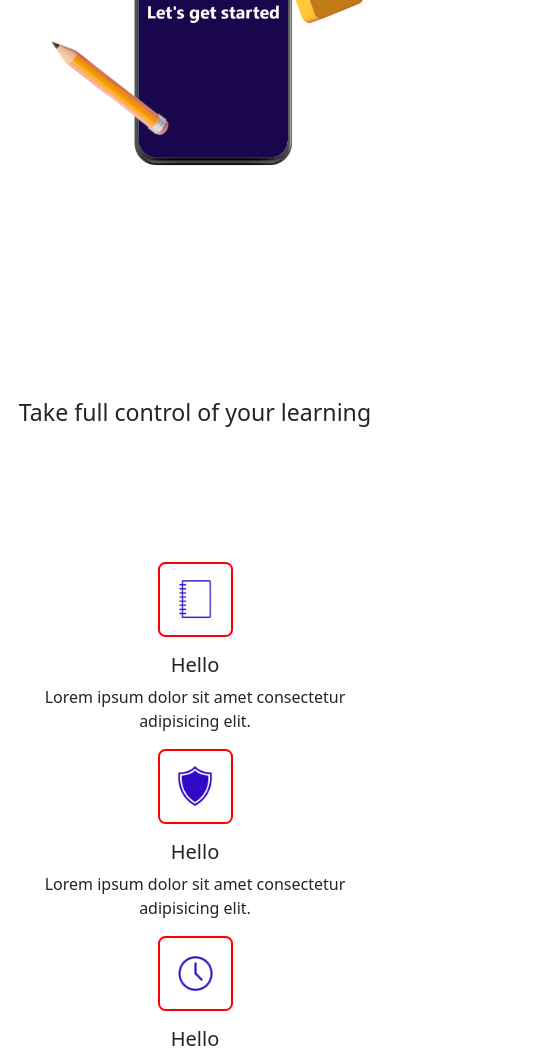
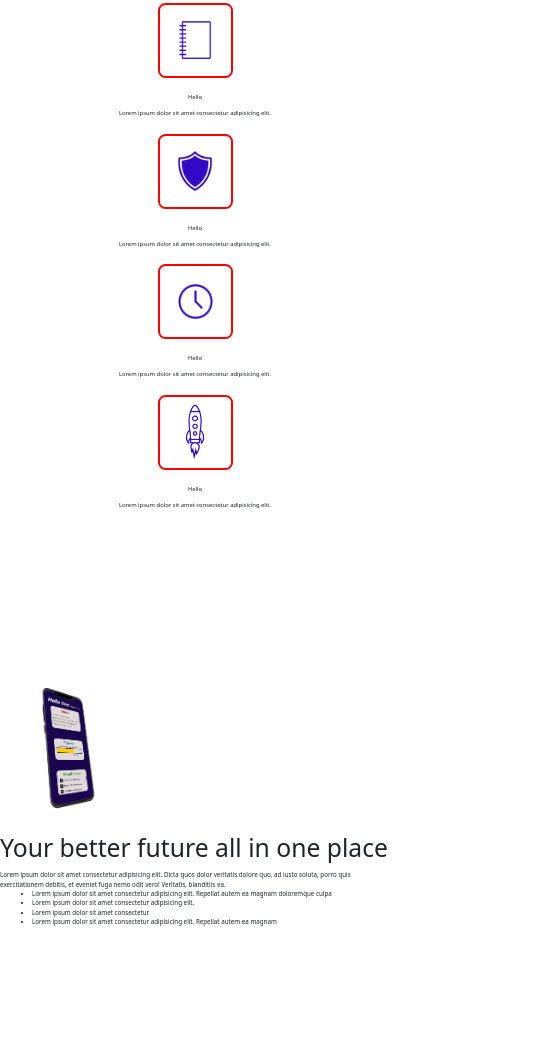
Before and after one commit to natemartinez/first_landing_page---LaunchPad, a plain HTML site: page index.html in a window 390 px wide. Shown: the part 638-1692 px from the top of the page, 550 px wide, since content can reach past the window. After the commit the page ends 1580 px from the top, so only its background shows below. Drawn offline with nearby package versions, Linux system fonts and the light colour scheme; files whose address does not match are found by name.

Commit message:
new update

```diff
--- a/index.html
+++ b/index.html
@@ -56,7 +56,7 @@
              <button>Start Free Trial</button>
             </div>
 
-            <div class="col">
+            <div class="col" id="phone-container">
                <img id="phone" src="images/default phone.png" alt="phone">
 
             </div>
@@ -70,41 +70,60 @@
 
        <!--The div below will be a 3 block design explaining benefits of app-->
     <div class="text-center" id="perk-text">
-      <h3>Take full control of your learning</h3>
+      <h2>Take full control of your learning</h2>
     </div>
 
     <div class="container" id="perk-container">
       <div class="row mr-5">
             <div class="col-md-3">
               <div class="block" id="notebook-block"><img src="images/notebook.png" alt="notebook" id="notebook"></div>
-              <h5 class="text-center pt-3">Hello</h5>
-              <p class="text-center">Lorem ipsum dolor sit amet consectetur adipisicing elit.</p>
+              <h5 class="text-center pt-3" style="font-size:1.5vw;">Hello</h5>
+              <p class="text-center" style="font-size:1.5vw;">Lorem ipsum dolor sit amet consectetur adipisicing elit.</p>
             </div>
             <div class="col-md-3">
               <div class="block" id="shield-block"><img src="images/shield.png" alt="shield" id="shield"></div>
-              <h5 class="text-center pt-3">Hello</h5>
-              <p class="text-center">Lorem ipsum dolor sit amet consectetur adipisicing elit.</p>
+              <h5 class="text-center pt-3" style="font-size:1.5vw;">Hello</h5>
+              <p class="text-center" style="font-size:1.5vw;">Lorem ipsum dolor sit amet consectetur adipisicing elit.</p>
             </div>
             <div class="col-md-3">
               <div class="block" id="clock-block"><img id="clock" src="images/clock.png" alt="clock" id="clock"></div>
-              <h5 class="text-center pt-3">Hello</h5>
-              <p class="text-center">Lorem ipsum dolor sit amet consectetur adipisicing elit.</p>
+              <h5 class="text-center pt-3" style="font-size:1.5vw;">Hello</h5>
+              <p class="text-center" style="font-size:1.5vw;">Lorem ipsum dolor sit amet consectetur adipisicing elit.</p>
             </div>
             <div class="col-md-3">
               <div class="block" id="rocket-block"><img src="images/rocket.png" alt="rocket" id="rocket"></div>
-              <h5 class="text-center pt-3">Hello</h5>
-              <p class="text-center">Lorem ipsum dolor sit amet consectetur adipisicing elit.</p>
+              <h5 class="text-center pt-3" style="font-size:1.5vw;">Hello</h5>
+              <p class="text-center" style="font-size:1.5vw;">Lorem ipsum dolor sit amet consectetur adipisicing elit.</p>
             </div>
       </div>
     </div>
 
-    <div class="third-container">
-     <img id="phoneWithApp"src="images/final_mockup.png" alt="app">
+    <div class="container" id="feature-container">
+      <div class="row">
+         <div class="col-md-6">
+            <img id="phoneWithApp"src="images/final_mockup.png" alt="app">
+         </div>
 
+         <div class="col-md-6" id="feature-text">
+            <h2>Your better future all in one place</h2>
+            <span>Lorem ipsum dolor sit amet consectetur adipisicing elit. Dicta quos dolor veritatis dolore quo, ad iusto soluta, porro quis exercitationem debitis, et eveniet fuga nemo odit vero! Veritatis, blanditiis ea.</span>
+            <ul>
+              <li>Lorem ipsum dolor sit amet consectetur adipisicing elit. Repellat autem ea magnam doloremque culpa</li>
+              <li>Lorem ipsum dolor sit amet consectetur adipisicing elit.</li>
+              <li>Lorem ipsum dolor sit amet consectetur</li>
+              <li>Lorem ipsum dolor sit amet consectetur adipisicing elit. Repellat autem ea magnam</li>
+            </ul>
+
+          </div>
+
+      </div>
 
     </div>
 
-
+    <div class="review-container">
+       <div class="row"></div>
+       <div class="row"></div>
+    </div>
 
 
 <script src="script.js"></script>
--- a/styles/main.css
+++ b/styles/main.css
@@ -1,4 +1,9 @@
 
+
+.col{
+    padding-left: 100px;
+    margin-right: 50px;
+}
 
 #navbarNav{
     margin-right: 150px;
@@ -14,21 +19,36 @@
 }
 
 #homepage-wrapper{
-    margin-top:100px;
+    margin: 80px 50px 0px 150px;
+}
+
+#intro-text-wrapper{
+    font-size: 1.6vw;
+}
+
+#phone-container{
+    padding: 25px 0px 0px 0px;
+}
+#phone{
+    width: 30vw;
 }
 
 
-#phone{
-    width: 400px;
 
+#padlock{
+    width: 200px;
+    height: 150px;
+    margin-right: 100px;
 }
 
+
 #perk-text{
-    margin-top: 200px;
+    margin:250px 0px 0px 0px;
+    font-size:1.6vw;
 }
 
 #perk-container{
-    margin-top: 135px;
+    margin-top: 100px;
 }
 
 .perk-blocks{
@@ -72,16 +92,34 @@
     height: 70px;
 }
 
-.third-container{
-    padding: 0px 150px 0px 125px;
+#feature-container{
+    padding: 0px;
+    margin-top: 150px;
 }
 #phoneWithApp{
-    width:425px;
-    height: 425px;
-    margin-top:125px;
+    width:35vw;
+
 }
-#padlock{
-    width: 200px;
-    height: 150px;
-    margin-right: 100px;
+#feature-text{
+    font-size: 1.6vw;
+    padding-top: 20px;
 }
+
+
+@media only screen and (max-width:768px) {
+    #homepage-wrapper{
+        margin: 0px;
+        padding: 50px 30px 0px 55px;
+    }
+
+
+    #perk-text{
+        margin:50px 0px 0px 0px;
+    }
+
+}
+
+@media only screen and (max-width:990px) {
+
+
+}
```
